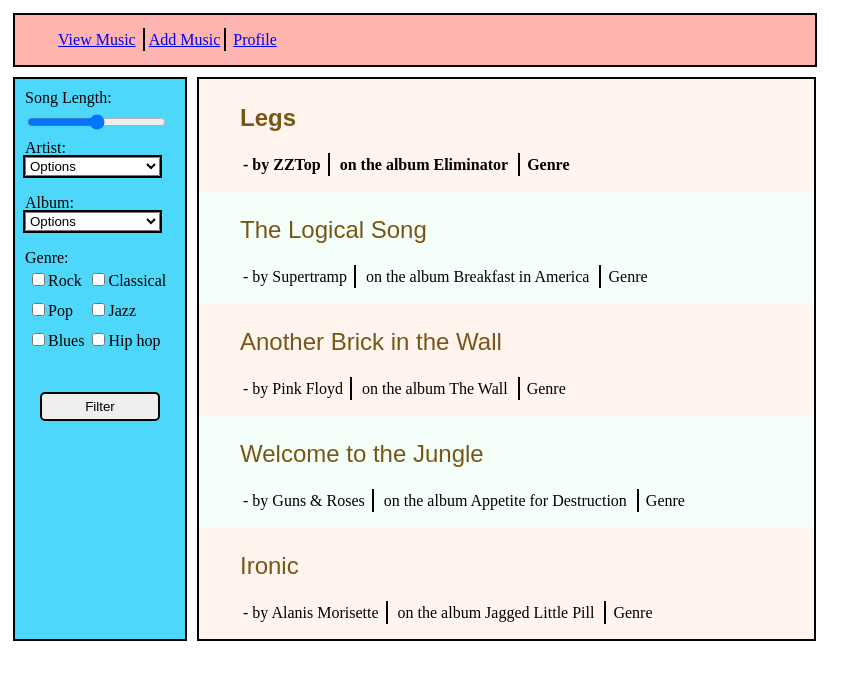
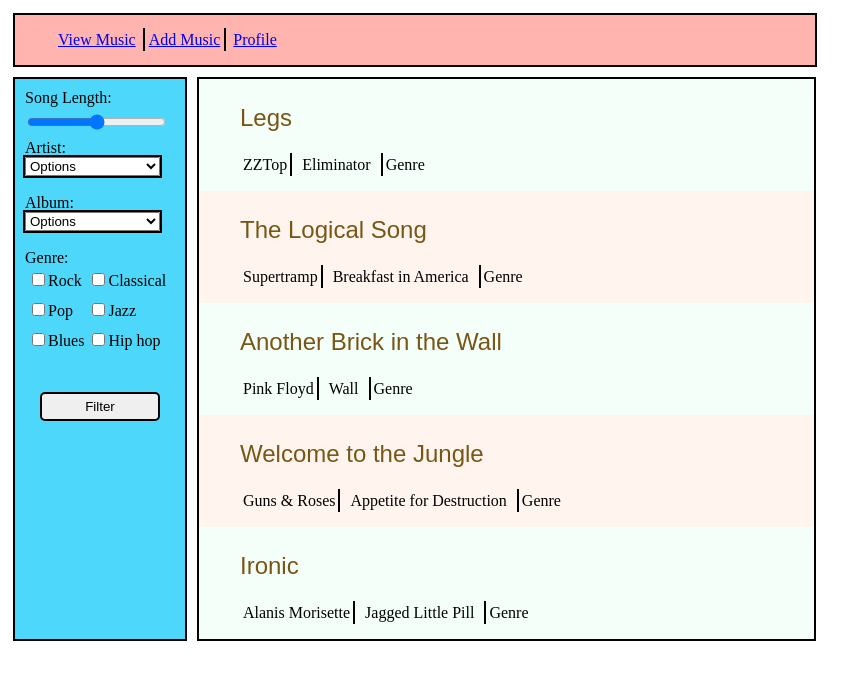
Before and after one commit to danielcossins/music-history, a plain HTML site: page index.html in a window 1280 px wide. Shown: the whole page, without its empty margins (0-867 px from the left). Drawn offline with nearby package versions, Linux system fonts and the light colour scheme.

Commit message:
added json and adding from it via jquery

```diff
--- a/index.html
+++ b/index.html
@@ -1,4 +1,4 @@
-<!doctype html>
+<!DOCTYPE html>
 
 <html lang="en">
 <head>
@@ -85,7 +85,8 @@
       </div>
 
       <div id="right">
-        <div class="container">
+        <span></span>
+        <!-- <div class="container">
           <p class="large" id="song1">Song Name</p>
           <ul>
             <li id="artist1">Artist Name</li>
@@ -128,10 +129,11 @@
             <li class="middle" id="album5">Album Name</li>
             <li id="genre5">Genre</li>
           </ul>
-        </div>
+        </div> -->
       </div>
     </div>
   </div>
+  <script src="//code.jquery.com/jquery-1.11.3.min.js"></script>
   <script src="main.js"></script>
   <script src="testingGround.js"></script>
 </body>
--- a/main.js
+++ b/main.js
@@ -1,73 +1,103 @@
-var songs = [];
+// var songs = [];
 
-songs[songs.length] = "Legs > by Z*ZTop on the album Eliminator";
-songs[songs.length] = "The Logical Song > by Supertr@amp on the album Breakfast in America";
-songs[songs.length] = "Another Brick in the Wall > by Pink Floyd on the album The Wall";
-songs[songs.length] = "Welco(me to the Jungle > by Guns & Roses on the album Appetite for Destruction";
-songs[songs.length] = "Ironi!c > by Alanis Moris*ette on the album Jagged Little Pill";
+// songs[songs.length] = "Legs > by Z*ZTop on the album Eliminator";
+// songs[songs.length] = "The Logical Song > by Supertr@amp on the album Breakfast in America";
+// songs[songs.length] = "Another Brick in the Wall > by Pink Floyd on the album The Wall";
+// songs[songs.length] = "Welco(me to the Jungle > by Guns & Roses on the album Appetite for Destruction";
+// songs[songs.length] = "Ironi!c > by Alanis Moris*ette on the album Jagged Little Pill";
+$(document).ready(function(){
+  $.ajax({
+    url: "songs.json"
+  }).done(function(data){
+    console.log(data);
+    var element = document.getElementById("right");
+    //var right = $('#right').html();
+    for(var i=1; i<=data.songs.length; i++){
+      //if(i===1){
+      //$('#right').html("<div class='container'><p class='large' id='song'>"+data.songs[i-1].name+"</p><ul><li id='artist'>"+data.songs[i-1].artist+"</li><li class='middle' id='album'>"+data.songs[i-1].album+"</li><li id='genre"+i+"'>Genre</li></ul></div>");
+      //$( "<div class='container'><p class='large' id='song'>"+data.songs[i-1].name+"</p><ul><li id='artist'>"+data.songs[i-1].artist+"</li><li class='middle' id='album'>"+data.songs[i-1].album+"</li><li id='genre"+i+"'>Genre</li></ul></div><span></span>" ).insertAfter( "<span></span>" );
+
+      element.innerHTML+="<div class='container'><p class='large' id='song'>"+data.songs[i-1].name+"</p><ul><li id='artist'>"+data.songs[i-1].artist+"</li><li class='middle' id='album'>"+data.songs[i-1].album+"</li><li id='genre"+i+"'>Genre</li></ul></div>";
+
+      //
+      // else{
+      //   $("<div class='container'><p class='large' id='song"+i+"'>Song Name</p><ul><li id='artist"+i+"'>Artist Name</li><li class='middle' id='album"+i+"'>Album Name</li><li id='genre"+i+"'>Genre</li></ul></div>").after("<div class='container'></div>");
+      // }
+      //right+="<div class='container'><p class='large' id='song"+i+"'>Song Name</p><ul><li id='artist"+i+"'>Artist Name</li><li class='middle' id='album"+i+"'>Album Name</li><li id='genre"+i+"'>Genre</li></ul></div>";
+      // $('#song'+i).text(data.songs[i-1].name);
+      // $('#song'+i).text(data.songs[i-1].artist);
+      // $('#song'+i).text(data.songs[i-1].album);
+
+      // $('song'+i).text(data.songs[i-1].name);
+      // console.log(data.songs[i-1].name)
+      // $('artist'+i).text(data.songs[i-1].artist);
+      // console.log(data.songs[i-1].artist)
+      // $('album'+i).text(data.songs[i-1].album);
+      // console.log(data.songs[i-1].album)
+    }
+    //$('#main').append(JSON.stringify(parsedData));
+  })
+});
 
 
-//var newSongs = [];
-var songTitles = [];
-var songArtist = [];
-var songAlbum = [];
-var songGenre = [];
-for(var i=0; i<songs.length; i++){
-  /*
-  songs[i]=songs[i].replace("!", "");
-  songs[i]=songs[i].replace(">", "-");
-  songs[i]=songs[i].replace("*" , "");
-  songs[i]=songs[i].replace("@", "");
-  songs[i]=songs[i].replace("(", "");
-  	*/
-  songs[i]=songs[i].replace(/[!*@(]/g, "");
-  songs[i]=songs[i].replace(">", "-");
+// //var newSongs = [];
+// var songTitles = [];
+// var songArtist = [];
+// var songAlbum = [];
+// var songGenre = [];
+// for(var i=0; i<songs.length; i++){
+//   /*
+//   songs[i]=songs[i].replace("!", "");
+//   songs[i]=songs[i].replace(">", "-");
+//   songs[i]=songs[i].replace("*" , "");
+//   songs[i]=songs[i].replace("@", "");
+//   songs[i]=songs[i].replace("(", "");
+//   	*/
+//   songs[i]=songs[i].replace(/[!*@(]/g, "");
+//   songs[i]=songs[i].replace(">", "-");
 
 
-  //-----title
-  var place = songs[i].indexOf("-");
-  for(var j=0; j<place; j++){
-    songTitles.push("");
-  	songTitles[i]+=songs[i].charAt(j);
-  }
-  //-----artist
-  var artistPlace = songs[i].indexOf("on ");
-  for(var k=place; k<artistPlace; k++){
-    songArtist.push("");
-    songArtist[i]+=songs[i].charAt(k);
-  }
-    //-----album
-  var albumPlace = songs[i].length;//indexOf("album");
-  for(var l=artistPlace; l<albumPlace; l++){
-    songAlbum.push("");
-    songAlbum[i]+=songs[i].charAt(l);
-  }
-    //-----genre
+//   //-----title
+//   var place = songs[i].indexOf("-");
+//   for(var j=0; j<place; j++){
+//     songTitles.push("");
+//   	songTitles[i]+=songs[i].charAt(j);
+//   }
+//   //-----artist
+//   var artistPlace = songs[i].indexOf("on ");
+//   for(var k=place; k<artistPlace; k++){
+//     songArtist.push("");
+//     songArtist[i]+=songs[i].charAt(k);
+//   }
+//     //-----album
+//   var albumPlace = songs[i].length;//indexOf("album");
+//   for(var l=artistPlace; l<albumPlace; l++){
+//     songAlbum.push("");
+//     songAlbum[i]+=songs[i].charAt(l);
+//   }
+//     //-----genre
 
-}
+// }
 
-var songTitleElements = [];
-var artistElements = [];
-var albumElements = [];
-var genreElements = [];
-for(var i=0; i<songs.length; i++){
-  //-----title
-  var idTitle="song"+(i+1);
-  songTitleElements[i] = document.getElementById(idTitle);
-  songTitleElements[i].innerHTML = songTitles[i];
-  //-----artist
-  var idArtist="artist"+(i+1);
-  artistElements[i] = document.getElementById(idArtist);
-  artistElements[i].innerHTML = songArtist[i];
-  //-----album
-  var idAlbum="album"+(i+1);
-  albumElements[i] = document.getElementById(idAlbum);
-  albumElements[i].innerHTML = songAlbum[i];
-  //-----genre
-  // var idGenre="album"+(i+1);
-  // genreElements[i] = document.getElementById(idGenre);
-  // genreElements[i].innerHTML = songGenre[i];
-}
-
-//var songTitleElements = document.getElementById("song1");
-//songTitleElements.innerHTML = songTitles[0];
+// var songTitleElements = [];
+// var artistElements = [];
+// var albumElements = [];
+// var genreElements = [];
+// for(var i=0; i<songs.length; i++){
+//   //-----title
+//   var idTitle="song"+(i+1);
+//   songTitleElements[i] = document.getElementById(idTitle);
+//   songTitleElements[i].innerHTML = songTitles[i];
+//   //-----artist
+//   var idArtist="artist"+(i+1);
+//   artistElements[i] = document.getElementById(idArtist);
+//   artistElements[i].innerHTML = songArtist[i];
+//   //-----album
+//   var idAlbum="album"+(i+1);
+//   albumElements[i] = document.getElementById(idAlbum);
+//   albumElements[i].innerHTML = songAlbum[i];
+//   //-----genre
+//   // var idGenre="album"+(i+1);
+//   // genreElements[i] = document.getElementById(idGenre);
+//   // genreElements[i].innerHTML = songGenre[i];
+// }
--- /dev/null
+++ b/songs.json
@@ -0,0 +1,29 @@
+{
+    "songs": [
+        {
+            "name": "Legs",
+            "artist": "ZZTop",
+            "album": "Eliminator"
+        },
+        {
+            "name": "The Logical Song",
+            "artist": "Supertramp",
+            "album": "Breakfast in America"
+        },
+        {
+            "name": "Another Brick in the Wall",
+            "artist": "Pink Floyd",
+            "album": "Wall"
+        },
+        {
+            "name": "Welcome to the Jungle",
+            "artist": "Guns & Roses",
+            "album": "Appetite for Destruction"
+        },
+        {
+            "name": "Ironic",
+            "artist": "Alanis Morisette",
+            "album": "Jagged Little Pill"
+        }
+    ]
+}
```
